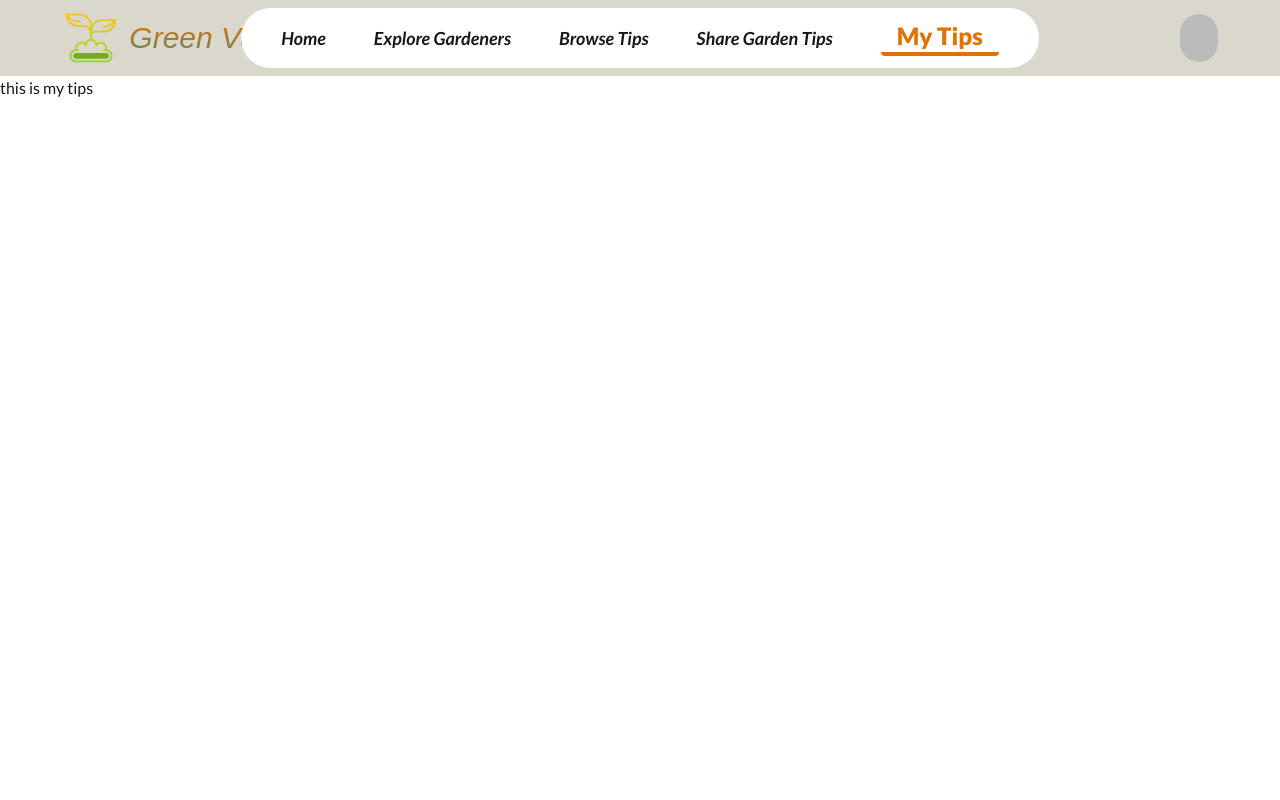
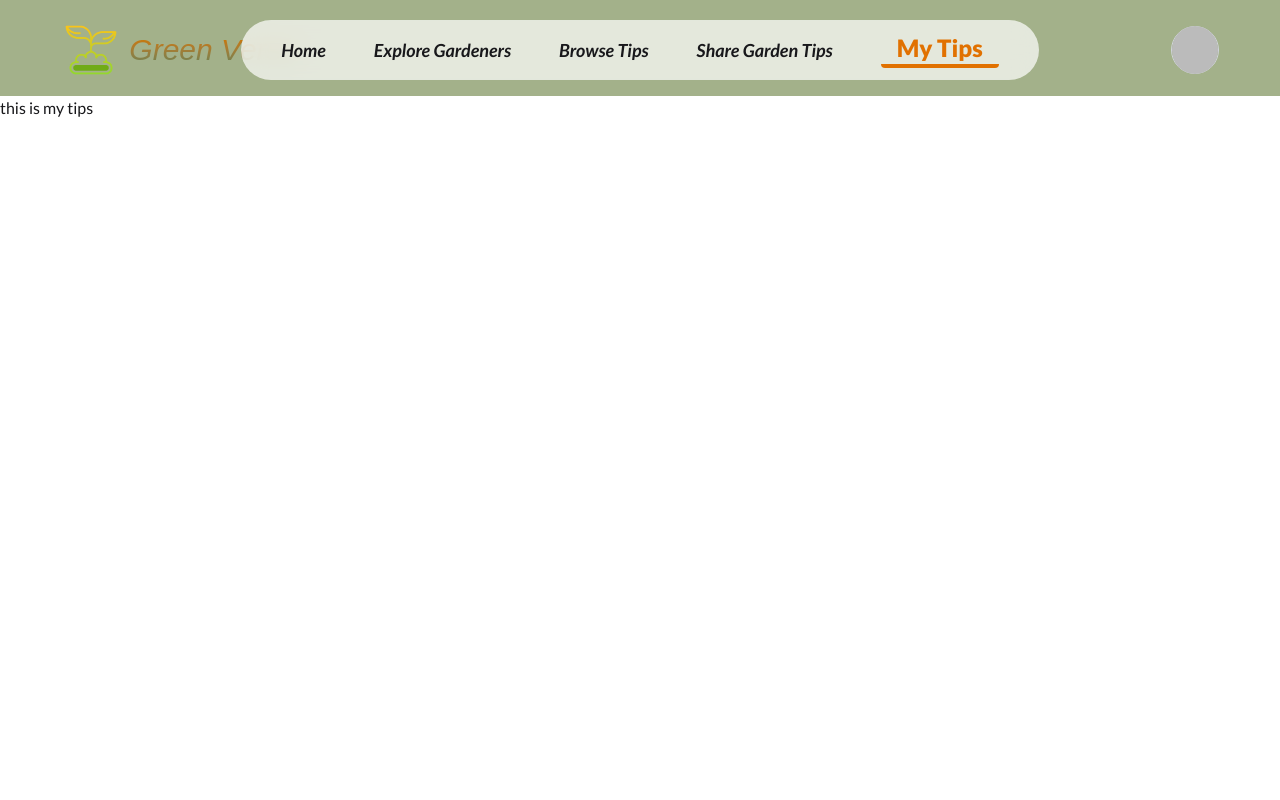
Before and after one commit to ei-shadi/Green_Verse_A10, a React (Vite) app: page /my-tips in a window 1280 px wide. Shown: the top 800 px of the page. Built offline with nearby package versions, Linux system fonts and the light colour scheme; no server answers; sample sign-in values are in the browser's storage; a web font is replaced by a local one.

Commit message:
Update Some Section To Make It Attractive & 60% Work Complete

```diff
--- a/src/Components/Navbar.jsx
+++ b/src/Components/Navbar.jsx
@@ -6,21 +6,28 @@ import Button from "../Utilities/Button";
 import { AuthContext } from "../Provider/AuthProvider";
 import Swal from "sweetalert2";
 import toast from "react-hot-toast";
-import { Tooltip } from "react-tooltip";
-import { Helmet } from "react-helmet-async";
 
 
 const Navbar = () => {
-
   const [isOpen, setIsOpen] = useState(false);
+  const [scrolled, setScrolled] = useState(false);
   const menuRef = useRef();
   const { user, logOutUser } = useContext(AuthContext)
   const navigate = useNavigate()
 
+  // Handle scroll to toggle blur background
+  useEffect(() => {
+    const handleScroll = () => {
+      setScrolled(window.scrollY > 50);
+    };
+    window.addEventListener("scroll", handleScroll);
+    return () => window.removeEventListener("scroll", handleScroll);
+  }, []);
+
   const handleLogout = () => {
     logOutUser()
       .then(() => {
-        setIsOpen(!isOpen)
+        setIsOpen(false)
         Swal.fire({
           icon: 'success',
           title: 'Logout successfully! ',
@@ -30,7 +37,6 @@ const Navbar = () => {
           timerProgressBar: true,
         });
         navigate('/')
-
       })
       .catch((error) => {
         toast.error(error.message)
@@ -48,28 +54,33 @@ const Navbar = () => {
     return () => document.removeEventListener("mousedown", handleClickOutside);
   }, []);
 
-
-
   return (
-    <div className="bg-[#dad7cd]">
-      <div className="navbar w-11/12 mx-auto">
+    <div
+      className={`fixed top-0 left-0 w-full z-50 transition-all duration-300
+        ${scrolled ? 'bg-white/30 backdrop-blur-md' : 'bg-transparent'}
+      `}
+    >
+      <div className="navbar w-11/12 mx-auto py-3">
         {/* Navbar Start */}
         <div className="navbar-start">
-          <Link
-            to="/"
-            className="flex italic items-center gap-2">
+          <Link to="/" className="flex italic items-center gap-2">
             <img className="h-15 w-15" src={logo} alt="Logo" />
-            <h1 className="text-2xl md:text-3xl whitespace-nowrap bg-gradient-to-b from-amber-600 to-[#588157] bg-clip-text text-transparent">Green Verse</h1>
+            <h1 className="text-2xl md:text-3xl whitespace-nowrap bg-gradient-to-b from-amber-600 to-[#588157] bg-clip-text text-transparent">
+              Green Verse
+            </h1>
           </Link>
         </div>
 
         {/* Navbar Center */}
-        <div className="navbar-center hidden lg:flex items-center gap-12 bg-white px-10 py-3 rounded-4xl">
-
+        <div className="navbar-center hidden lg:flex items-center gap-12 bg-white/70 px-10 py-3 rounded-4xl my-2 backdrop-blur-md">
           {/* Home */}
           <NavLink
             to="/"
-            className={({ isActive }) => (isActive ? "text-2xl font-extrabold text-amber-600 border-b-4 rounded px-4 " : "italic font-semibold hover:text-[#588157] hover:scale-110 duration-100 ease-in-out hover:border-b-4 rounded text-lg hover:px-3")}
+            className={({ isActive }) =>
+              isActive
+                ? "text-2xl font-extrabold text-amber-600 border-b-4 rounded px-4 "
+                : "italic font-semibold hover:text-[#588157] hover:scale-110 duration-100 ease-in-out hover:border-b-4 rounded text-lg hover:px-3"
+            }
           >
             Home
           </NavLink>
@@ -77,35 +88,50 @@ const Navbar = () => {
           {/* Explore Gardeners */}
           <NavLink
             to="/explore-gardeners"
-            className={({ isActive }) => (isActive ? "text-2xl font-extrabold text-amber-600 border-b-4 rounded px-4 " : "italic font-semibold hover:text-[#588157] hover:scale-110 duration-100 ease-in-out hover:border-b-4 rounded text-lg hover:px-3")}
+            className={({ isActive }) =>
+              isActive
+                ? "text-2xl font-extrabold text-amber-600 border-b-4 rounded px-4 "
+                : "italic font-semibold hover:text-[#588157] hover:scale-110 duration-100 ease-in-out hover:border-b-4 rounded text-lg hover:px-3"
+            }
           >
             Explore Gardeners
           </NavLink>
 
-          {/*  Browse Tips */}
+          {/* Browse Tips */}
           <NavLink
             to="/browse-tips"
-            className={({ isActive }) => (isActive ? "text-2xl font-extrabold text-amber-600 border-b-4 rounded px-4 " : "italic font-semibold hover:text-[#588157] hover:scale-110 duration-100 ease-in-out hover:border-b-4 rounded text-lg hover:px-3")}
+            className={({ isActive }) =>
+              isActive
+                ? "text-2xl font-extrabold text-amber-600 border-b-4 rounded px-4 "
+                : "italic font-semibold hover:text-[#588157] hover:scale-110 duration-100 ease-in-out hover:border-b-4 rounded text-lg hover:px-3"
+            }
           >
             Browse Tips
           </NavLink>
 
-          {/*   Share Garden Tip */}
+          {/* Share Garden Tips */}
           <NavLink
             to="/share-garden-tips"
-            className={({ isActive }) => (isActive ? "text-2xl font-extrabold text-amber-600 border-b-4 rounded px-4 " : "italic font-semibold hover:text-[#588157] hover:scale-110 duration-100 ease-in-out hover:border-b-4 rounded text-lg hover:px-3")}
+            className={({ isActive }) =>
+              isActive
+                ? "text-2xl font-extrabold text-amber-600 border-b-4 rounded px-4 "
+                : "italic font-semibold hover:text-[#588157] hover:scale-110 duration-100 ease-in-out hover:border-b-4 rounded text-lg hover:px-3"
+            }
           >
             Share Garden Tips
           </NavLink>
 
-          {/*   My Tips */}
+          {/* My Tips */}
           <NavLink
             to="/my-tips"
-            className={({ isActive }) => (isActive ? "text-2xl font-extrabold text-amber-600 border-b-4 rounded px-4 " : "italic font-semibold hover:text-[#588157] hover:scale-110 duration-100 ease-in-out hover:border-b-4 rounded text-lg hover:px-3")}
+            className={({ isActive }) =>
+              isActive
+                ? "text-2xl font-extrabold text-amber-600 border-b-4 rounded px-4 "
+                : "italic font-semibold hover:text-[#588157] hover:scale-110 duration-100 ease-in-out hover:border-b-4 rounded text-lg hover:px-3"
+            }
           >
             My Tips
           </NavLink>
-
         </div>
 
         {/* Navbar End */}
@@ -125,14 +151,15 @@ const Navbar = () => {
             {isOpen && (
               <div className="absolute right-5 mt-2 w-80 bg-white shadow-lg rounded-lg z-50">
                 <div className="menu menu-compact text-center w-full flex flex-col gap-2">
-
                   {/* Home */}
                   <NavLink
                     to="/"
-                    onClick={() => setIsOpen(!isOpen)}
-                    className={({ isActive }) => (isActive ? "text-xl font-extrabold text-white  rounded-full py-1 bg-amber-600 "
-                      :
-                      "italic font-semibold bg-[#588157] rounded-xl text-lg py-1 text-white")}
+                    onClick={() => setIsOpen(false)}
+                    className={({ isActive }) =>
+                      isActive
+                        ? "text-xl font-extrabold text-white rounded-full py-1 bg-amber-600 "
+                        : "italic font-semibold bg-[#588157] rounded-xl text-lg py-1 text-white"
+                    }
                   >
                     Home
                   </NavLink>
@@ -140,84 +167,94 @@ const Navbar = () => {
                   {/* Explore Gardeners */}
                   <NavLink
                     to="/explore-gardeners"
-                    onClick={() => setIsOpen(!isOpen)}
-                    className={({ isActive }) => (isActive ? "text-xl font-extrabold text-white  rounded-full py-1 bg-amber-600 "
-                      :
-                      "italic font-semibold bg-[#588157] rounded-2xl text-lg py-1 text-white")}
+                    onClick={() => setIsOpen(false)}
+                    className={({ isActive }) =>
+                      isActive
+                        ? "text-xl font-extrabold text-white rounded-full py-1 bg-amber-600 "
+                        : "italic font-semibold bg-[#588157] rounded-2xl text-lg py-1 text-white"
+                    }
                   >
                     Explore Gardeners
                   </NavLink>
 
-                  {/*  Browse Tips */}
+                  {/* Browse Tips */}
                   <NavLink
                     to="/browse-tips"
-                    onClick={() => setIsOpen(!isOpen)}
-                    className={({ isActive }) => (isActive ? "text-xl font-extrabold text-white  rounded-full py-1 bg-amber-600 "
-                      :
-                      "italic font-semibold bg-[#588157] rounded-2xl text-lg py-1 text-white")}
+                    onClick={() => setIsOpen(false)}
+                    className={({ isActive }) =>
+                      isActive
+                        ? "text-xl font-extrabold text-white rounded-full py-1 bg-amber-600 "
+                        : "italic font-semibold bg-[#588157] rounded-2xl text-lg py-1 text-white"
+                    }
                   >
                     Browse Tips
                   </NavLink>
 
-                  {/*   Share Garden Tips */}
+                  {/* Share Garden Tips */}
                   <NavLink
                     to="/share-garden-tips"
-                    onClick={() => setIsOpen(!isOpen)}
-                    className={({ isActive }) => (isActive ? "text-xl font-extrabold text-white  rounded-full py-1 bg-amber-600 "
-                      :
-                      "italic font-semibold bg-[#588157] rounded-2xl text-lg py-1 text-white")}
+                    onClick={() => setIsOpen(false)}
+                    className={({ isActive }) =>
+                      isActive
+                        ? "text-xl font-extrabold text-white rounded-full py-1 bg-amber-600 "
+                        : "italic font-semibold bg-[#588157] rounded-2xl text-lg py-1 text-white"
+                    }
                   >
                     Share Garden Tips
                   </NavLink>
 
-                  {/*   My Tips */}
+                  {/* My Tips */}
                   <NavLink
                     to="/my-tips"
-                    onClick={() => setIsOpen(!isOpen)}
-                    className={({ isActive }) => (isActive ? "text-xl font-extrabold text-white  rounded-full py-1 bg-amber-600 "
-                      :
-                      "italic font-semibold bg-[#588157] rounded-2xl text-lg py-1 text-white")}
+                    onClick={() => setIsOpen(false)}
+                    className={({ isActive }) =>
+                      isActive
+                        ? "text-xl font-extrabold text-white rounded-full py-1 bg-amber-600 "
+                        : "italic font-semibold bg-[#588157] rounded-2xl text-lg py-1 text-white"
+                    }
                   >
                     My Tips
                   </NavLink>
 
-
-                  {
-                    user ? <div className="flex flex-col gap-2">
-                      {/*  Logout */}
+                  {user ? (
+                    <div className="flex flex-col gap-2">
+                      {/* Logout */}
                       <NavLink
                         onClick={handleLogout}
-                        className={({ isActive }) => (isActive ? "italic font-semibold bg-[#588157] rounded-2xl text-lg py-1 text-white"
-                          :
-                          "italic font-semibold bg-[#588157] rounded-2xl text-lg py-1 text-white")}
+                        className="italic font-semibold bg-[#588157] rounded-2xl text-lg py-1 text-white"
                       >
                         Logout
                       </NavLink>
                     </div>
-                      : <div className="flex flex-col gap-2">
-                        {/*  Login */}
+                  ) : (
+                    <div className="flex flex-col gap-2">
+                      {/* Login */}
                       <NavLink
                         to="/auth/login"
-                          onClick={() => setIsOpen(!isOpen)}
-                          className={({ isActive }) => (isActive ? "text-xl font-extrabold text-white  rounded-full py-1 bg-amber-600 "
-                            :
-                            "italic font-semibold bg-[#588157] rounded-2xl text-lg py-1 text-white")}
+                        onClick={() => setIsOpen(false)}
+                        className={({ isActive }) =>
+                          isActive
+                            ? "text-xl font-extrabold text-white rounded-full py-1 bg-amber-600 "
+                            : "italic font-semibold bg-[#588157] rounded-2xl text-lg py-1 text-white"
+                        }
                       >
                         Login
                       </NavLink>
 
-                        {/*  Register */}
+                      {/* Register */}
                       <NavLink
                         to="/auth/register"
-                          onClick={() => setIsOpen(!isOpen)}
-                          className={({ isActive }) => (isActive ? "text-xl font-extrabold text-white  rounded-full py-1 bg-amber-600 "
-                            :
-                            "italic font-semibold bg-[#588157] rounded-2xl text-lg py-1 text-white")}
+                        onClick={() => setIsOpen(false)}
+                        className={({ isActive }) =>
+                          isActive
+                            ? "text-xl font-extrabold text-white rounded-full py-1 bg-amber-600 "
+                            : "italic font-semibold bg-[#588157] rounded-2xl text-lg py-1 text-white"
+                        }
                       >
                         Register
                       </NavLink>
                     </div>
-                  }
+                  )}
                 </div>
               </div>
             )}
@@ -225,48 +262,42 @@ const Navbar = () => {
 
           {/* Buttons */}
           <div className="lg:flex gap-5 hidden items-center">
-
-            {
-              user ? <div className="dropdown dropdown-end">
-                <div tabIndex={0} role="button" className="btn btn-ghost btn-circle avatar">
-                  <div className="h-12 rounded-full">
+            {user ? (
+              <div className="dropdown dropdown-end">
+                <div
+                  tabIndex={0}
+                  role="button"
+                  className="flex items-center justify-center w-12 h-12 rounded-full border border-gray-300 hover:ring-4 hover:ring-green-500 transition duration-200 cursor-pointer hover:scale-110"
+                >
+                  <div className="w-full h-12 rounded-full overflow-hidden">
                     <img
                       data-tooltip-id="my-tooltip-inline"
                       data-tooltip-content={user?.displayName}
-                      alt="Tailwind CSS Navbar component"
-                      src={user ? user?.photoURL : logo}
-                      className="object-cover "
+                      alt="User Avatar"
+                      src={user?.photoURL || logo}
+                      className="w-full h-full object-cover rounded-full"
                     />
-
-                    <Tooltip
-                      id="my-tooltip-inline"
-                      style={{ backgroundColor: "#588157", color: "#ffffff", fontSize: "20px", fontWeight: "bold", padding: "10px", zIndex: "9999" }} />
                   </div>
                 </div>
                 <ul
                   tabIndex={0}
-                  className="menu menu-sm dropdown-content bg-base-100 rounded-box z-1 mt-3 shadow ">
+                  className="menu menu-sm dropdown-content bg-base-100 rounded-box z-1 mt-3 shadow "
+                >
                   <Button label="Logout" onClick={handleLogout} />
                 </ul>
               </div>
-                :
+            ) : (
               <div className="flex gap-5">
-                  <Link
-                    to="/auth/login">
+                <Link to="/auth/login">
                   <Button label="Login" />
                 </Link>
 
-                  <Link
-                    to="/auth/register">
+                <Link to="/auth/register">
                   <Button label="Register" />
                 </Link>
               </div>
-            }
-
-
-
+            )}
           </div>
-
         </div>
       </div>
     </div>
--- a/src/Components/Slider.jsx
+++ b/src/Components/Slider.jsx
@@ -3,7 +3,6 @@ import { Pagination, Autoplay, EffectFade } from 'swiper/modules';
 import 'swiper/css';
 import 'swiper/css/pagination';
 import 'swiper/css/effect-fade';
-import Button from '../Utilities/Button';
 
 const events = [
   {
@@ -34,7 +33,7 @@ const Slider = () => {
     <Swiper
       modules={[Pagination, Autoplay, EffectFade]}
       pagination={{ clickable: true }}
-      autoplay={{ delay: 3000, disableOnInteraction: false }}
+      autoplay={{ delay: 2000, disableOnInteraction: false }}
       effect="fade"
       loop={true}
       spaceBetween={0}
@@ -44,7 +43,7 @@ const Slider = () => {
       {events.map(event => (
         <SwiperSlide key={event.id}>
           <div
-            className="h-[600px] w-full bg-cover bg-center relative flex items-center justify-center transition-opacity duration-1000"
+            className="h-[650px] w-full bg-cover bg-center relative flex items-center justify-center transition-opacity duration-1000"
             style={{ backgroundImage: `url(${event.imageUrl})` }}
           >
             <div className="absolute inset-0 bg-black/60"></div>
--- a/src/Components/UpcomingEvents.jsx
+++ b/src/Components/UpcomingEvents.jsx
@@ -81,7 +81,7 @@ const UpcomingEvents = () => {
                   <img
                     src={event.image}
                     alt={event.title}
-                    className="lg:h-[500px] w-[2000px] object-cover rounded-lg h-[300px]"
+                    className="lg:h-[500px] w-[2000px] object- rounded-lg h-[300px]"
                   />
                 </div>
                 <div className="text-center w-full my-10 rounded-xl relative">
--- a/src/Layout/MainLayout.jsx
+++ b/src/Layout/MainLayout.jsx
@@ -9,7 +9,7 @@ const MainLayout = () => {
 
       <ScrollToTop />
 
-      <header>
+      <header className='h-[96px] bg-[#a3b18a]'>
         <Navbar />
       </header>
 
--- a/src/Pages/Home.jsx
+++ b/src/Pages/Home.jsx
@@ -7,6 +7,7 @@ import TrendingTips from "../Components/TrendingTips";
 import UpcomingEvents from "../Components/UpcomingEvents";
 import FrequentlyAskedQ from "../Components/FrequentlyAskedQ";
 import ScrollToTop from "../Utilities/ScrollToTop";
+import { Tooltip } from "react-tooltip";
 
 
 const Home = () => {
@@ -45,6 +46,9 @@ const Home = () => {
   return (
     <>
       <Helmet title="Home - Green_Verse" />
+      <Tooltip
+        id="my-tooltip-inline"
+        style={{ backgroundColor: "#588157", color: "#ffffff", fontSize: "20px", fontWeight: "bold", padding: "10px", zIndex: "999999" }} />
       <ScrollToTop />
       {/* Slider */}
       <section>
--- a/src/index.css
+++ b/src/index.css
@@ -1,7 +1,6 @@
 @import url('https://fonts.googleapis.com/css2?family=Lato:ital,wght@0,100;0,300;0,400;0,700;0,900;1,100;1,300;1,400;1,700;1,900&display=swap');
 
 @import "tailwindcss";
-
 @plugin "daisyui" {
   themes: light --default;
 }
```
Lines whose indentation alone changed are shown as unchanged.
